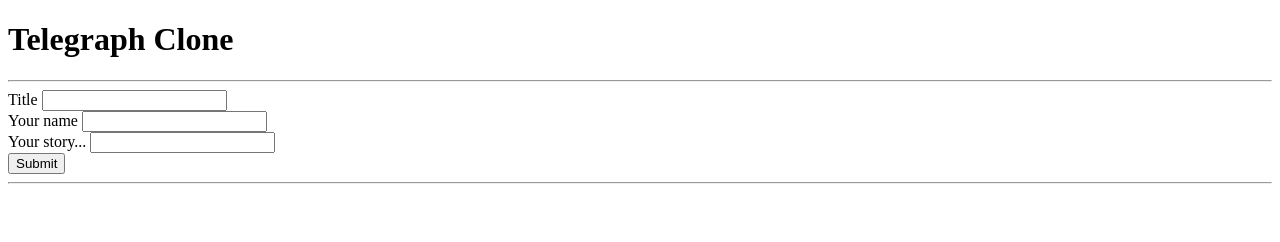
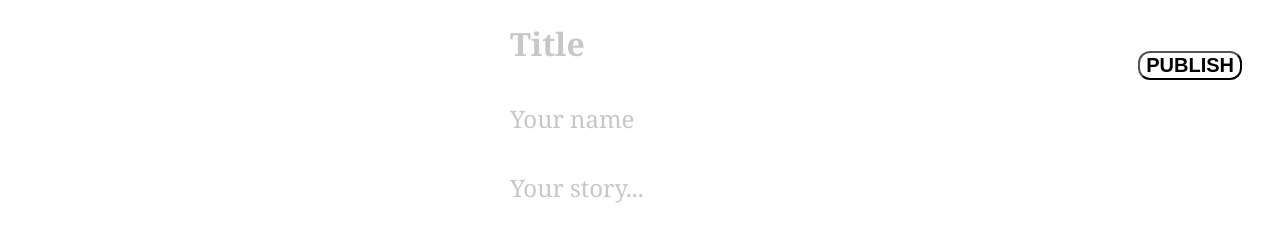
Before and after one commit to guz3z/telegraph-clone, a plain HTML site: page client/index.html in a window 1280 px wide. Drawn offline with Linux system fonts and the light colour scheme.

Commit message:
upate all

```diff
--- a/client/index.html
+++ b/client/index.html
@@ -9,24 +9,17 @@
     <script defer src="static/post.js"></script>
 </head>
 <body>
-    <h1> Telegraph Clone </h1>
-    <hr id="bodyContent">
-
-        <form id='publishForm'>
-            <label for='title'  data-placeholder='Title'>Title</label>
-            <input id='postTitle' name='title'>
-            <br>
-            <label for='name'> Your name </label>
-            <input id='postName' name='name'>
-            <br>
-            <label for='story'> Your story... </label>
-            <input id='postStory' name='story'>
-            <br>
-            <input id="postSubmit" type='submit' placeholder='Submit'>
-        </form>
-    <hr>
-
-
-
+    <form id='publishForm'>
+        <label for='postTitle'></label>
+        <input id='postTitle' class='title' name='postTitle' placeholder="Title">
+        <br>
+        <label for='postName'></label>
+        <input id='postName' class='name' name='postName' placeholder="Your name">
+        <br>
+        <label for='postStory'></label>
+        <input id='postStory' class='story' name='postStory' placeholder="Your story...">
+        <button class='button'>PUBLISH</button>
+    </form>
+    <br>
 </body>
 </html>
--- a/client/static/post.js
+++ b/client/static/post.js
@@ -8,8 +8,8 @@ if(urlCon.includes('#')) {
     const idPost = urlCon.split('#').pop();
     renderPost(idPost);
 } else {
-    let publishForm = document.getElementById('publishForm');
-    publishForm.addEventListener('submit', postContent)
+    let postSubmit = document.getElementById('postSubmit');
+    postSubmit.addEventListener('submit', postContent)
 }
 
 async function postContent(e) {
--- a/client/static/style.css
+++ b/client/static/style.css
@@ -0,0 +1,71 @@
+::placeholder {
+    opacity:0.4;
+}
+.title{
+    display: block;
+    font-size: 2em;
+    font-family: Cambria, Cochin, Georgia, Times, 'Times New Roman', serif ;
+    color: black;
+    margin-block-start: 0.67em;
+    margin-inline-start: 500px;
+    margin-inline-end: 0px;
+    font-weight: bold;
+    border-top-style: hidden;
+    border-right-style: hidden;
+    border-left-style: hidden;
+    border-bottom-style: hidden;
+}
+
+.name {
+    display: block;
+    font-size: 1.5em;
+    font-family: Cambria, Cochin, Georgia, Times, 'Times New Roman', serif ;
+    color: black;
+    margin-block-start: 0.67em;
+    margin-inline-start: 500px;
+    margin-inline-end: 0px;
+    border-top-style: hidden;
+    border-right-style: hidden;
+    border-left-style: hidden;
+    border-bottom-style: hidden;
+}
+.story {
+    display: block;
+    font-size: 1.5em;
+    font-family: Cambria, Cochin, Georgia, Times, 'Times New Roman', serif ;
+    color: black;
+    margin-block-start: 0.67em;
+    margin-block-end: 0.67em;
+    margin-inline-start: 500px;
+    margin-inline-end: 0px;
+    border-top-style: hidden;
+    border-right-style: hidden;
+    border-left-style: hidden;
+    border-bottom-style: hidden;
+}
+.button {
+    float: right;
+    font-size: 20px;
+    font-style: arial;
+    font-weight: bold;
+    font-family: Arial, Helvetica, sans-serif;
+    text-rendering: auto;
+    color: -internal-light-dark(black, white);
+    letter-spacing: normal;
+    word-spacing: normal;
+    line-height: normal;
+    text-transform: none;
+    text-indent: 0px;
+    text-shadow: none;
+    display: inline-block;
+    text-align: center;
+    align-items: flex-start;
+    cursor: default;
+    box-sizing: border-box;
+    background-color: white;
+    margin: -170px 30px 0px;
+    padding: 1px 6px;
+    border-width: 2px;
+    border-radius: 12px;
+    border-color: -internal-light-dark(rgb(118, 118, 118), rgb(133, 133, 133));
+}
```
Also changed, not shown: server/models/post.js (+55 -2 lines), server/package.json (+15 -2 lines), server/server.js (+27 -0 lines), 1 other file.
